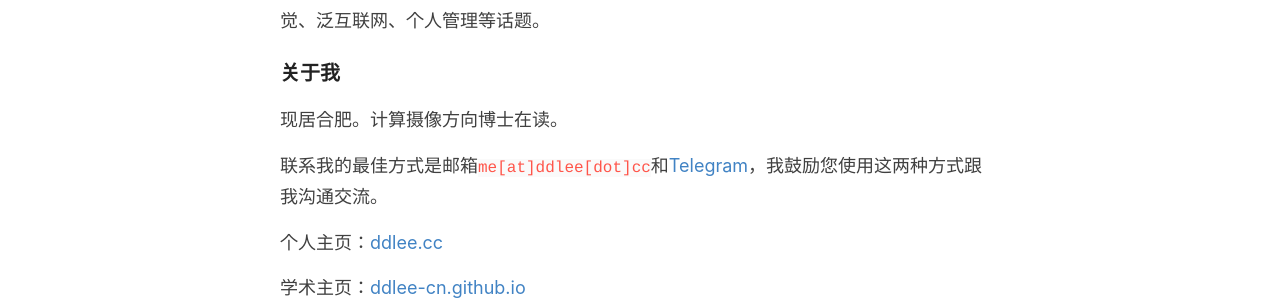
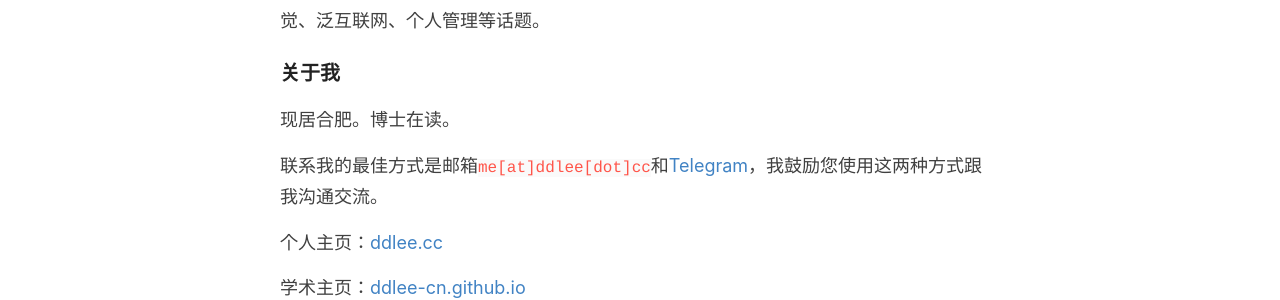
Before and after one commit to ddlee-cn/tech_blog, a Jekyll site: the page built from _pages/about.md, in a window 1280 px wide. Shown: the part 455-755 px from the top of the page. Built offline with Jekyll 4.4.1, drawn with Linux system fonts in a browser that asks for light colours.

Commit message:
fix typo

```diff
--- a/_pages/about.md
+++ b/_pages/about.md
@@ -29,7 +29,7 @@ permalink: /about/
 
 ### 关于我
 
-现居合肥。计算摄像方向博士在读。
+现居合肥。博士在读。
 
 <!-- 现居上海。在为成为一流的研究者作准备。 -->
 
@@ -37,7 +37,7 @@ permalink: /about/
 
 个人主页：[ddlee.cc](https://ddlee.cc)
 
-学术主页：[ddlee-cn.github.io](https:/ddlee-cn.github.io)
+学术主页：[ddlee-cn.github.io](https://ddlee-cn.github.io)
 
 我的其他博客：
 <!-- - [ddlee每周分享](https://ddlee.cc/tech-weekly/about/)：每周推送我认为值得分享的信息 -->
```
